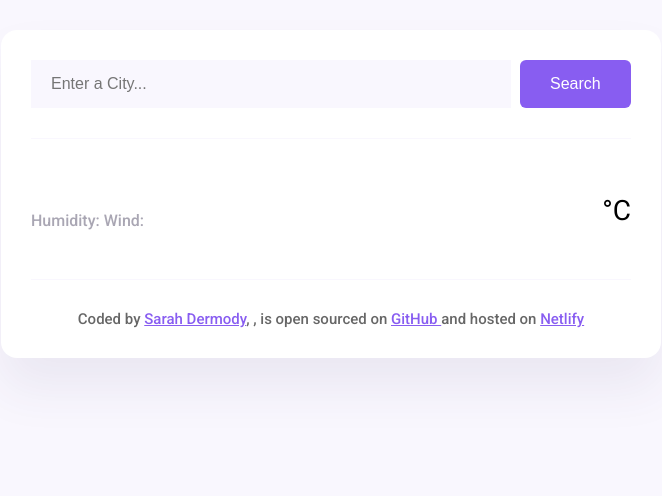
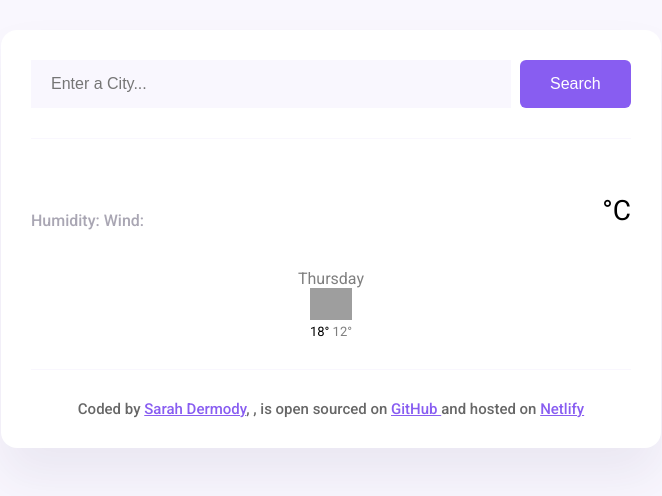
Before and after one commit to Sarah-Der96/Aimsear, a plain HTML site: page index.html in a window 1280 px wide. Shown: the whole page, without its empty margins (309-971 px from the left). Drawn offline with nearby package versions, Linux system fonts and the light colour scheme; no server answers; grey boxes are pictures that could not be loaded.

Commit message:
Added basic forecast HTML and CSS

```diff
--- a/index.html
+++ b/index.html
@@ -44,6 +44,22 @@
             <div class="weather-app-unit">°C</div>
           </div>
         </div>
+        <div class="weather-forecast">
+          <div class="row">
+            <div class="col-2">
+              <div class="weather-forecast-date">Thursday</div>
+            </div>
+            <img
+              src="http://shecodes-assets.s3.amazonaws.com/api/weather/icons/few-clouds-day.png"
+              alt=""
+              width="42px"
+            />
+            <div class="weather-forecast-temperature">
+              <span class="weather-forecast-temperature-max"> 18° </span>
+              <span class="weather-forecast-temperature-min"> 12° </span>
+            </div>
+          </div>
+        </div>
       </main>
 
       <footer>
--- a/src/style.css
+++ b/src/style.css
@@ -75,6 +75,22 @@ main {
   margin-top: 25px;
   font-size: 28px;
 }
+.weather-forecast {
+  margin-top: 20px;
+  text-align: center;
+  color: #000;
+}
+.weather-forecast-date {
+  font-size: 16px;
+  opacity: 0.5;
+}
+.weather-forecast-temperature-min {
+  opacity: 0.5;
+}
+.weather-forecast-temperature {
+  font-size: 13px;
+}
+
 footer {
   border-top: 1px solid #f9f7fe;
   padding: 30px 0 0 0;
```
